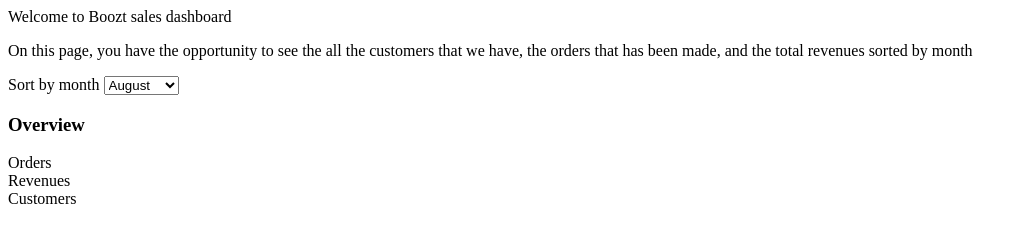
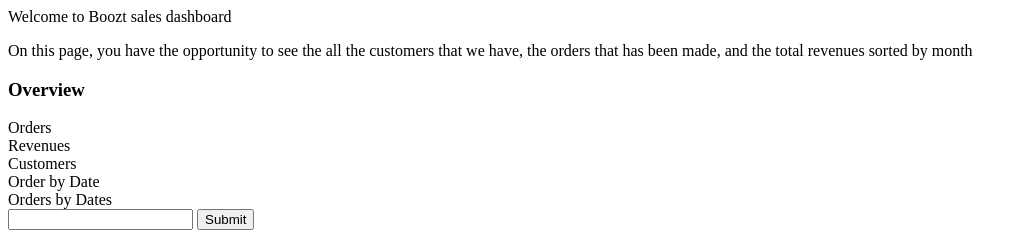
Before and after one commit to Stinger100/First-PHP-MVC-Project, a PHP site: page /mvc/views/home/index.php in a window 1280 px wide. Shown: the top 241 px of the page, without its empty margins (0-1027 px from the left). Run offline with PHP 8.4, Linux system fonts and the light colour scheme; the template is opened without the code that fills it, so the values that code supplies are empty; some libraries are stand-ins or nearby versions.

Commit message:
created curentDate query, implemented DatePicker

```diff
--- a/app/views/home/header.php
+++ b/app/views/home/header.php
@@ -6,7 +6,12 @@
   <meta name="viewport" content="width=device-width, initial-scale=1">
   <link href="https://fonts.googleapis.com/css?family=Roboto:400,500,500i,700&display=swap" rel="stylesheet">
   <link href="http://localhost/mvc/public/css/style.css" type="text/css" rel="stylesheet" />
+  <link rel="stylesheet" type="text/css" href="https://cdn.jsdelivr.net/npm/daterangepicker/daterangepicker.css" />
+
   <script type="text/javascript" src="https://www.gstatic.com/charts/loader.js"></script>
+  <script type="text/javascript" src="https://cdn.jsdelivr.net/jquery/latest/jquery.min.js"></script>
+  <script type="text/javascript" src="https://cdn.jsdelivr.net/momentjs/latest/moment.min.js"></script>
+  <script type="text/javascript" src="https://cdn.jsdelivr.net/npm/daterangepicker/daterangepicker.min.js"></script>
 </head>
 
 <body>
--- a/app/views/home/index.php
+++ b/app/views/home/index.php
@@ -8,30 +8,13 @@
         revenues sorted by month</p>
         </div>
   </div>
-  <div class="select-option">
-  <label>Sort by month</label>
-  <select id="selectValue" onchange="DisplayByDay();">
-  <script type="text/javascript">
-    function DisplayByDay() {
-    var select = document.getElementById("selectValue");
-    var selectedValue = selectValue.options[<?php echo $data['totalOrderByDay'] ?>].value;
-    console.log(selectedValue);
-   }
-  </script>
-  <option value="august">August</option>
-  <option value="1 august ">1 August</option>
-  <option value="2 august ">2 August</option>
-  <option value="3 august ">3 August</option>
-  <option value="4 august ">4 August</option>
-  <option value="5 august ">5 August</option>
-</select>
-</div>
+
   <div class="wrapper">
           <h3 class="title">Overview</h3>
           <div class="categories">
             <div class="category">
               <span>Orders</span>
-              <?php echo "<span>".$data['totalOrders']."</span>" ?>
+             <?php echo "<span>".$data['totalOrders']."</span>" ?>
             </div>
             <div class="category">
               <span>Revenues</span>
@@ -40,7 +23,19 @@
             <div class="category">
               <span>Customers</span>
               <?php echo "<span>".$data['totalCustomers']."</span>" ?>
-              <?php echo ($data['totalOrderByDay']) ?>
+              </div>
+              <div class="category">
+              <span>Order by Date</span>
+              <?php echo "<span>" .$data['totalOrderByDay']. "</span>"?>
+          </div>
+          <div class="category">
+          <span>Orders by Dates</span>
+          <form action="/form/process/" method="post">
+          <input type="text" class= "selected-dates" name="datetimes" />
+
+          <input type="submit">
+</form>
+
           </div>
         </div>
       </div>
@@ -48,6 +43,33 @@
       <br>
       <div class="chart">
       <script type="text/javascript">
+
+
+      $(function() {
+  $('input[name="datetimes"]').daterangepicker({
+    "startDate": "08/01/2019",
+    "endDate": "08/31/2019",
+      "minDate": "08/01/2019",
+    "maxDate": "08/31/2019",
+    "opens": "center"
+  },
+    function(start, end, label) {
+var startDate = start.format('YYYY-MM-DD');
+var endDate = end.format('YYYY-MM-DD')
+
+        $.ajax({
+            type: "POST",
+            url: 'http://localhost/mvc/app/controllers/Home.php?action=getOrdersByDate',
+            data: {startDate:startDate,endDate:endDate},
+            success: function(response) {
+              console.log(success);
+               }
+           });
+
+
+  });
+});
+
       google.charts.load('current', {'packages':['corechart']});
       google.charts.setOnLoadCallback(drawChart);
 
```
Also changed, not shown: app/controllers/home.php (+15 -8 lines).
